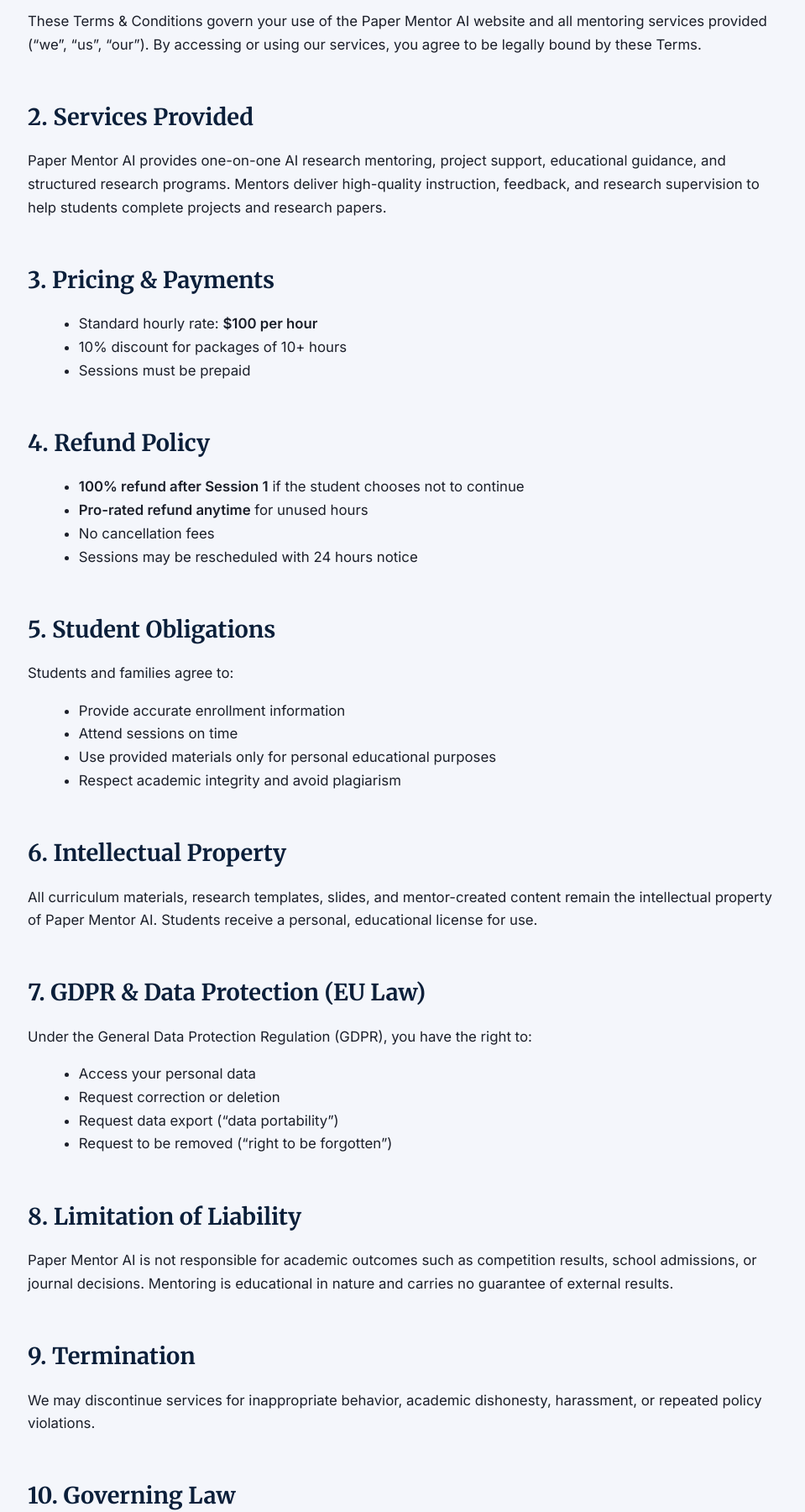
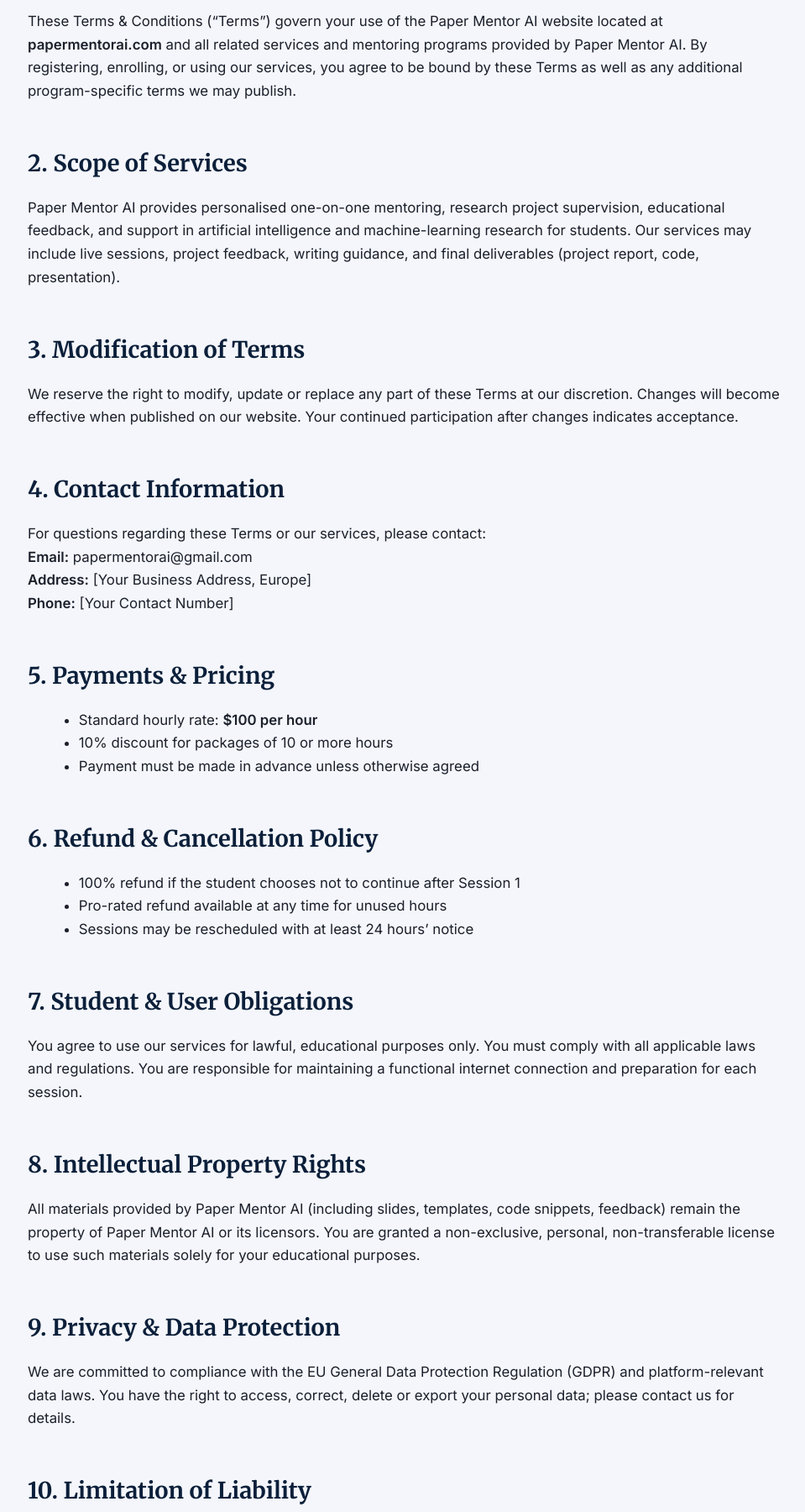
Before and after one commit to od84/flamingos, a plain HTML site: page terms.html in a window 1280 px wide. Shown: the part 580-2380 px from the top of the page at 84% size, without its empty margins (157-1116 px from the left). Drawn offline with Linux system fonts and the light colour scheme.

Commit message:
Add multipage website structure

```diff
--- a/terms.html
+++ b/terms.html
@@ -1,6 +1,5 @@
 <!DOCTYPE html>
 <html lang="en">
-
 <head>
     <meta charset="UTF-8">
     <title>Terms & Conditions | Paper Mentor AI</title>
@@ -18,15 +17,12 @@
             --bg-light: #F4F6FB;
             --text-dark: #1B1F2A;
         }
-
         body {
             margin: 0;
             background: var(--bg-light);
             font-family: 'Inter', sans-serif;
             color: var(--text-dark);
         }
-
-        /* NAVIGATION */
         nav {
             background: var(--navy);
             padding: 0.9em 1.5em;
@@ -34,7 +30,6 @@
             justify-content: center;
             gap: 1.8em;
         }
-
         nav a {
             color: white;
             text-decoration: none;
@@ -42,7 +37,6 @@
             font-size: 0.98em;
             position: relative;
         }
-
         nav a::after {
             content: "";
             position: absolute;
@@ -53,53 +47,41 @@
             background: var(--gold);
             transition: width 0.25s ease;
         }
-
         nav a:hover::after,
         nav a.active::after {
             width: 100%;
         }
-
-        /* HERO HEADER */
         .hero {
             background: radial-gradient(circle at top left, #1F3A68, #0B1F3A 55%, #050815 100%);
             padding: 4em 1.5em 3em;
             text-align: center;
             color: white;
         }
-
         .hero img {
             width: 180px;
             margin-bottom: 1.6em;
         }
-
         .hero h1 {
             font-family: 'Merriweather', serif;
             font-size: 2.6em;
             margin: 0;
         }
-
-        /* MAIN CONTENT */
         .container {
             max-width: 900px;
             margin: 2.5em auto 4em;
             padding: 0 1.5em;
         }
-
         h2 {
             font-family: 'Merriweather', serif;
             color: var(--navy);
             margin-top: 2em;
             font-size: 1.7em;
         }
-
         p, li {
             line-height: 1.65;
             font-size: 1.05em;
         }
-
         ul { margin-left: 1.3em; }
-
-        /* PDF BUTTON */
         .pdf-btn {
             display: inline-flex;
             align-items: center;
@@ -113,12 +95,9 @@
             font-size: 1.05em;
             margin: 0.5em 0 1.5em 0;
         }
-
         .pdf-btn:hover {
             background: #1d3663;
         }
-
-        /* FOOTER */
         footer {
             background: #020511;
             color: #b3b9d4;
@@ -126,17 +105,14 @@
             text-align: center;
             font-size: 0.9em;
         }
-
         footer a {
             color: var(--gold);
             text-decoration: none;
         }
     </style>
 </head>
-
 <body>
 
-<!-- NAVIGATION -->
 <nav>
     <a href="index.html">Home</a>
     <a href="about.html">About</a>
@@ -148,101 +124,114 @@
     <a href="terms.html" class="active">Terms</a>
 </nav>
 
-<!-- HERO WITH LOGO -->
 <section class="hero">
     <img src="assets/images/paper_mentor_ai.png" alt="Paper Mentor AI Logo">
     <h1>Terms & Conditions</h1>
 </section>
 
-<!-- MAIN CONTENT -->
 <div class="container">
 
-    <!-- PDF DOWNLOAD BUTTON -->
-    <a href="assets/PaperMentorAI_Terms_Premium.pdf"
-       download="PaperMentorAI_Terms_Premium.pdf"
-       class="pdf-btn">
+    <a href="assets/PaperMentorAI_Terms_Premium.pdf" download="PaperMentorAI_Terms_Premium.pdf" class="pdf-btn">
         <i class="fas fa-file-arrow-down"></i> Download Full PDF
     </a>
 
     <h2>1. Introduction</h2>
     <p>
-        These Terms & Conditions govern your use of the Paper Mentor AI website and all mentoring
-        services provided (“we”, “us”, “our”). By accessing or using our services, you agree to be
-        legally bound by these Terms.
+        These Terms & Conditions (“Terms”) govern your use of the Paper Mentor AI website located at
+        <strong>papermentorai.com</strong> and all related services and mentoring programs provided by Paper Mentor AI.
+        By registering, enrolling, or using our services, you agree to be bound by these Terms as well as any additional
+        program-specific terms we may publish.
     </p>
 
-    <h2>2. Services Provided</h2>
+    <h2>2. Scope of Services</h2>
     <p>
-        Paper Mentor AI provides one-on-one AI research mentoring, project support, educational
-        guidance, and structured research programs. Mentors deliver high-quality instruction,
-        feedback, and research supervision to help students complete projects and research papers.
+        Paper Mentor AI provides personalised one-on-one mentoring, research project supervision, educational feedback, and
+        support in artificial intelligence and machine-learning research for students. Our services may include live sessions,
+        project feedback, writing guidance, and final deliverables (project report, code, presentation).
     </p>
 
-    <h2>3. Pricing & Payments</h2>
+    <h2>3. Modification of Terms</h2>
+    <p>
+        We reserve the right to modify, update or replace any part of these Terms at our discretion.
+        Changes will become effective when published on our website. Your continued participation after changes indicates acceptance.
+    </p>
+
+    <h2>4. Contact Information</h2>
+    <p>
+        For questions regarding these Terms or our services, please contact:<br>
+        <strong>Email:</strong> papermentorai@gmail.com<br>
+        <strong>Address:</strong> [Your Business Address, Europe]<br>
+        <strong>Phone:</strong> [Your Contact Number]
+    </p>
+
+    <h2>5. Payments & Pricing</h2>
     <ul>
-        <li>Standard hourly rate: <strong>$100 per hour</strong></li>
-        <li>10% discount for packages of 10+ hours</li>
-        <li>Sessions must be prepaid</li>
+      <li>Standard hourly rate: <strong>$100 per hour</strong></li>
+      <li>10% discount for packages of 10 or more hours</li>
+      <li>Payment must be made in advance unless otherwise agreed</li>
     </ul>
 
-    <h2>4. Refund Policy</h2>
+    <h2>6. Refund & Cancellation Policy</h2>
     <ul>
-        <li><strong>100% refund after Session 1</strong> if the student chooses not to continue</li>
-        <li><strong>Pro-rated refund anytime</strong> for unused hours</li>
-        <li>No cancellation fees</li>
-        <li>Sessions may be rescheduled with 24 hours notice</li>
+      <li>100% refund if the student chooses not to continue after Session 1</li>
+      <li>Pro-rated refund available at any time for unused hours</li>
+      <li>Sessions may be rescheduled with at least 24 hours’ notice</li>
     </ul>
 
-    <h2>5. Student Obligations</h2>
-    <p>Students and families agree to:</p>
-    <ul>
-        <li>Provide accurate enrollment information</li>
-        <li>Attend sessions on time</li>
-        <li>Use provided materials only for personal educational purposes</li>
-        <li>Respect academic integrity and avoid plagiarism</li>
-    </ul>
-
-    <h2>6. Intellectual Property</h2>
+    <h2>7. Student & User Obligations</h2>
     <p>
-        All curriculum materials, research templates, slides, and mentor-created content remain
-        the intellectual property of Paper Mentor AI. Students receive a personal, educational
-        license for use.
+        You agree to use our services for lawful, educational purposes only. You must comply with all applicable laws and regulations.
+        You are responsible for maintaining a functional internet connection and preparation for each session.
     </p>
 
-    <h2>7. GDPR & Data Protection (EU Law)</h2>
-    <p>Under the General Data Protection Regulation (GDPR), you have the right to:</p>
-    <ul>
-        <li>Access your personal data</li>
-        <li>Request correction or deletion</li>
-        <li>Request data export (“data portability”)</li>
-        <li>Request to be removed (“right to be forgotten”)</li>
-    </ul>
-
-    <h2>8. Limitation of Liability</h2>
+    <h2>8. Intellectual Property Rights</h2>
     <p>
-        Paper Mentor AI is not responsible for academic outcomes such as competition results,
-        school admissions, or journal decisions. Mentoring is educational in nature and carries
-        no guarantee of external results.
+        All materials provided by Paper Mentor AI (including slides, templates, code snippets, feedback) remain the property
+        of Paper Mentor AI or its licensors. You are granted a non-exclusive, personal, non-transferable license to use such materials
+        solely for your educational purposes.
     </p>
 
-    <h2>9. Termination</h2>
+    <h2>9. Privacy & Data Protection</h2>
     <p>
-        We may discontinue services for inappropriate behavior, academic dishonesty, harassment,
-        or repeated policy violations.
+        We are committed to compliance with the EU General Data Protection Regulation (GDPR) and platform-relevant data laws.
+        You have the right to access, correct, delete or export your personal data; please contact us for details.
     </p>
 
-    <h2>10. Governing Law</h2>
+    <h2>10. Limitation of Liability</h2>
     <p>
-        These Terms are governed under the laws of the European Union and applicable local
-        regulations within the customer’s country of residence.
+        To the fullest extent permitted by law, Paper Mentor AI shall not be liable for indirect, incidental, special or consequential
+        damages, including but not limited to loss of profits, data loss, or academic outcome loss. While we strive for high-quality mentoring,
+        we do not guarantee any particular academic result, publication, admission, or competition outcome.
+    </p>
+
+    <h2>11. Indemnification</h2>
+    <p>
+        You agree to indemnify and hold harmless Paper Mentor AI, its mentors, staff and affiliates from any claim or demand arising out
+        of your misuse of our services, violation of these Terms or infringement of any third-party rights.
+    </p>
+
+    <h2>12. Termination</h2>
+    <p>
+        We may terminate or suspend your access to our services immediately, without prior notice or liability, if you breach these Terms
+        or engage in illegal or harmful conduct.
+    </p>
+
+    <h2>13. Severability</h2>
+    <p>
+        If any provision of these Terms is held invalid or unenforceable by a court, then that provision will be deemed severed from these
+        Terms and the remaining provisions will remain in full force and effect.
+    </p>
+
+    <h2>14. Governing Law & Jurisdiction</h2>
+    <p>
+        These Terms and your use of our services are governed by the laws of the European Union and the laws of [Your Country]. Any dispute
+        shall be subject to the exclusive jurisdiction of the courts of [Your Country].
     </p>
 
 </div>
 
-<!-- FOOTER -->
 <footer>
-    © 2025 Paper Mentor AI — All Rights Reserved.
-    <br>
+    © 2025 Paper Mentor AI — All Rights Reserved.<br>
     <a href="terms.html">Terms & Conditions</a>
 </footer>
 
```
Also changed, not shown: programs.html (+12 -3 lines).
